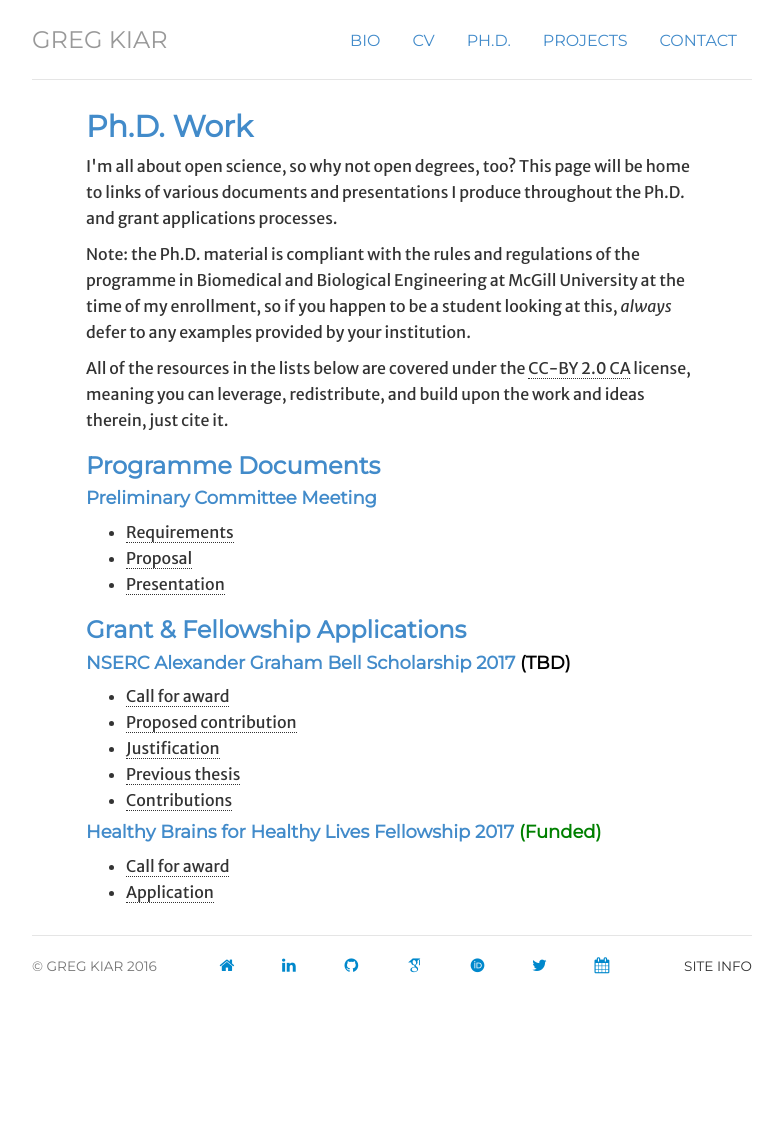
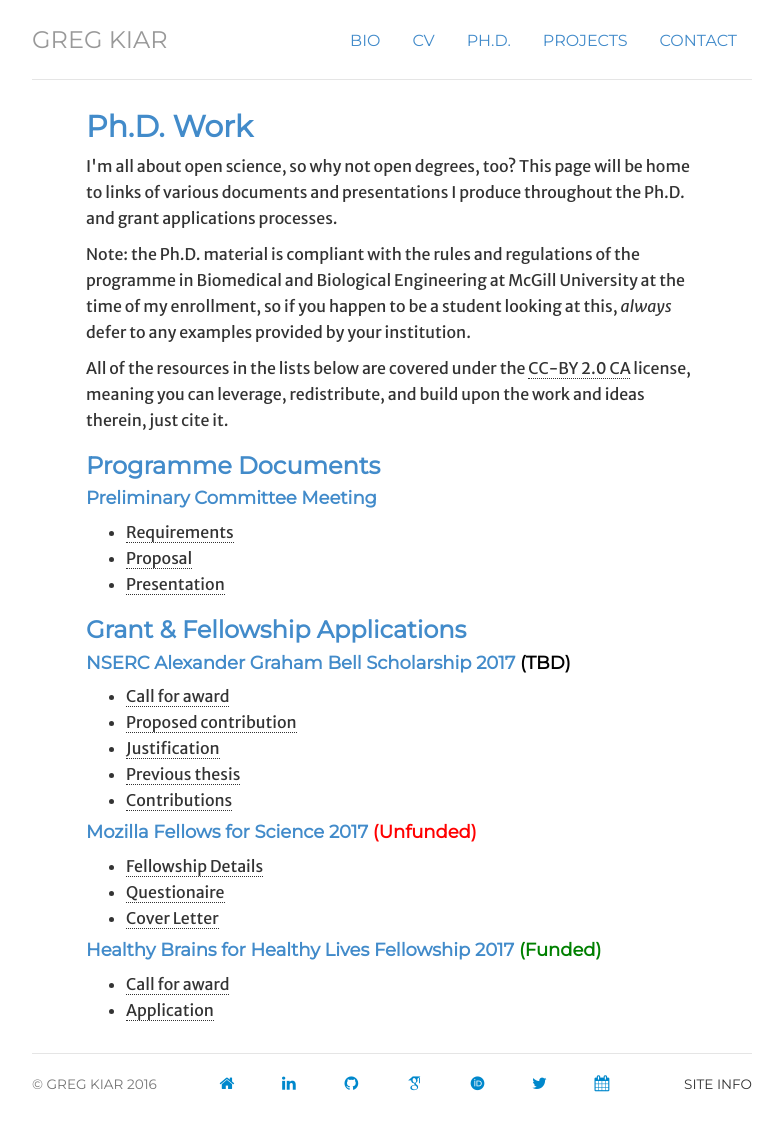
Before and after one commit to gkiar/gkiar.github.io, a Jekyll site: the page built from phd/index.html, in a window 1280 px wide. Shown: the whole page, without its empty margins (248-1031 px from the left). Built offline with Jekyll 4.4.1, drawn with Linux system fonts in a browser that asks for light colours; nearby versions of some CDN libraries; some web fonts are replaced; before the commit the page ends 1028 px from its top, so only the background shows below that.

Commit message:
updated slides and added mozilla fellowship

```diff
--- a/phd/index.html
+++ b/phd/index.html
@@ -36,6 +36,12 @@ description: Links to pages and documents made throughout my Ph.D.
         <li><a href="docs/nserc_pgsd2017_thesis.pdf">Previous thesis</a></li>
         <li><a href="docs/nserc_pgsd2017_contributions.pdf">Contributions</a></li>
       </ul>
+      <h4>Mozilla Fellows for Science 2017 <span style="color:red">(Unfunded)</span></h4>
+      <ul>
+        <li><a href="https://science.mozilla.org/programs/fellowships">Fellowship Details</a></li>
+        <li><a href="docs/mozilla_fellows2017_questionaire.pdf">Questionaire</a></li>
+        <li><a href="docs/mozilla_fellows2017_coverletter.pdf">Cover Letter</a></li>
+      </ul>
       <h4>Healthy Brains for Healthy Lives Fellowship 2017 <span style="color:green">(Funded)</span></h4>
       <ul>
         <li><a href="https://www.mcgill.ca/hbhl/training">Call for award</a></li>
--- a/phd/preliminary-meeting/index.html
+++ b/phd/preliminary-meeting/index.html
@@ -44,7 +44,7 @@
 			<h4>Ph.D. Preliminary Meeting</h4>
       <small>2017-10-19</small><br/>
 			<p>
-				<small><a href="https://gkiar.me">Gregory Kiar</a></small>
+				<small><a href="http://gkiar.me">Gregory Kiar</a></small>
 			</p>
 		</section>
 
```
Also changed, not shown: 2 other files.
